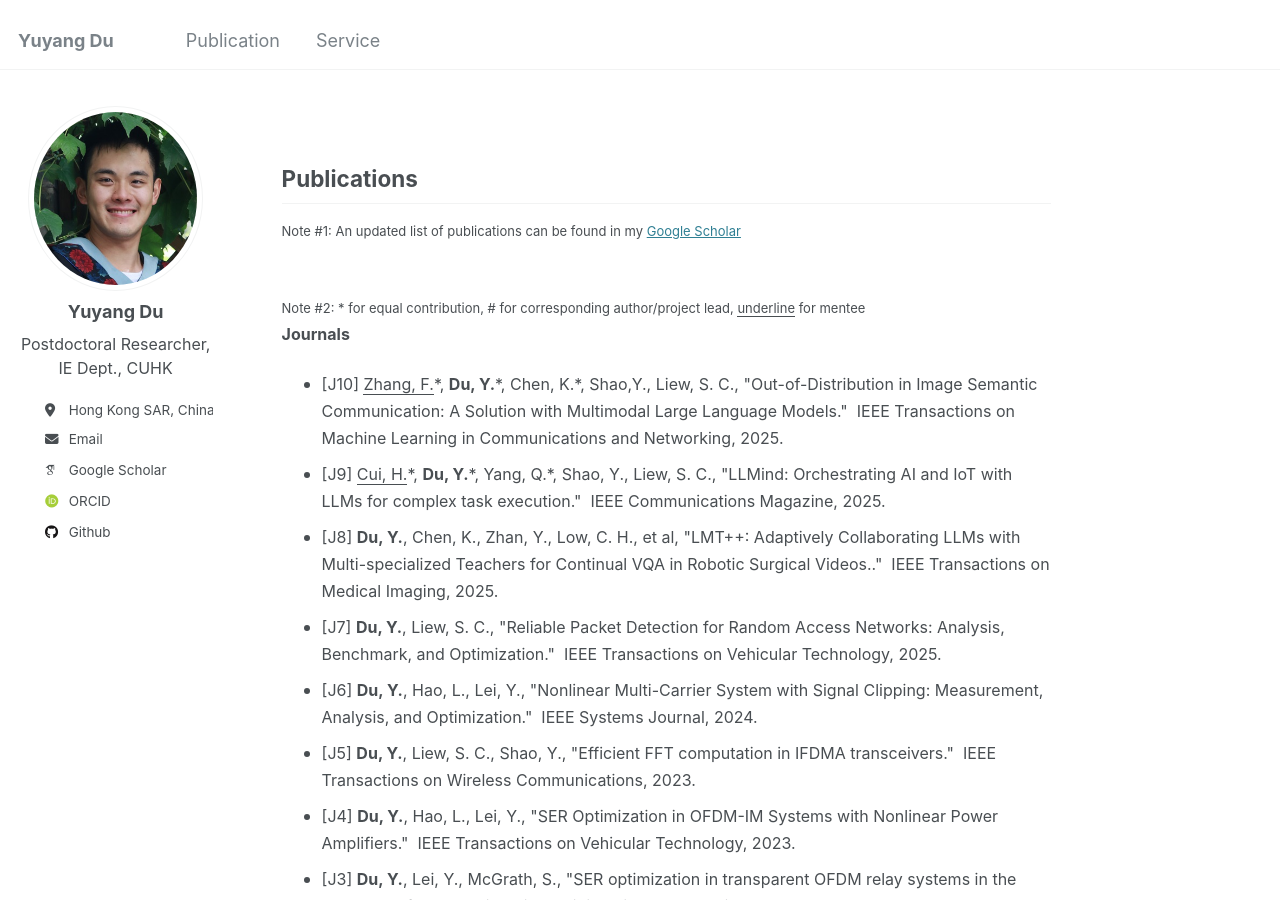
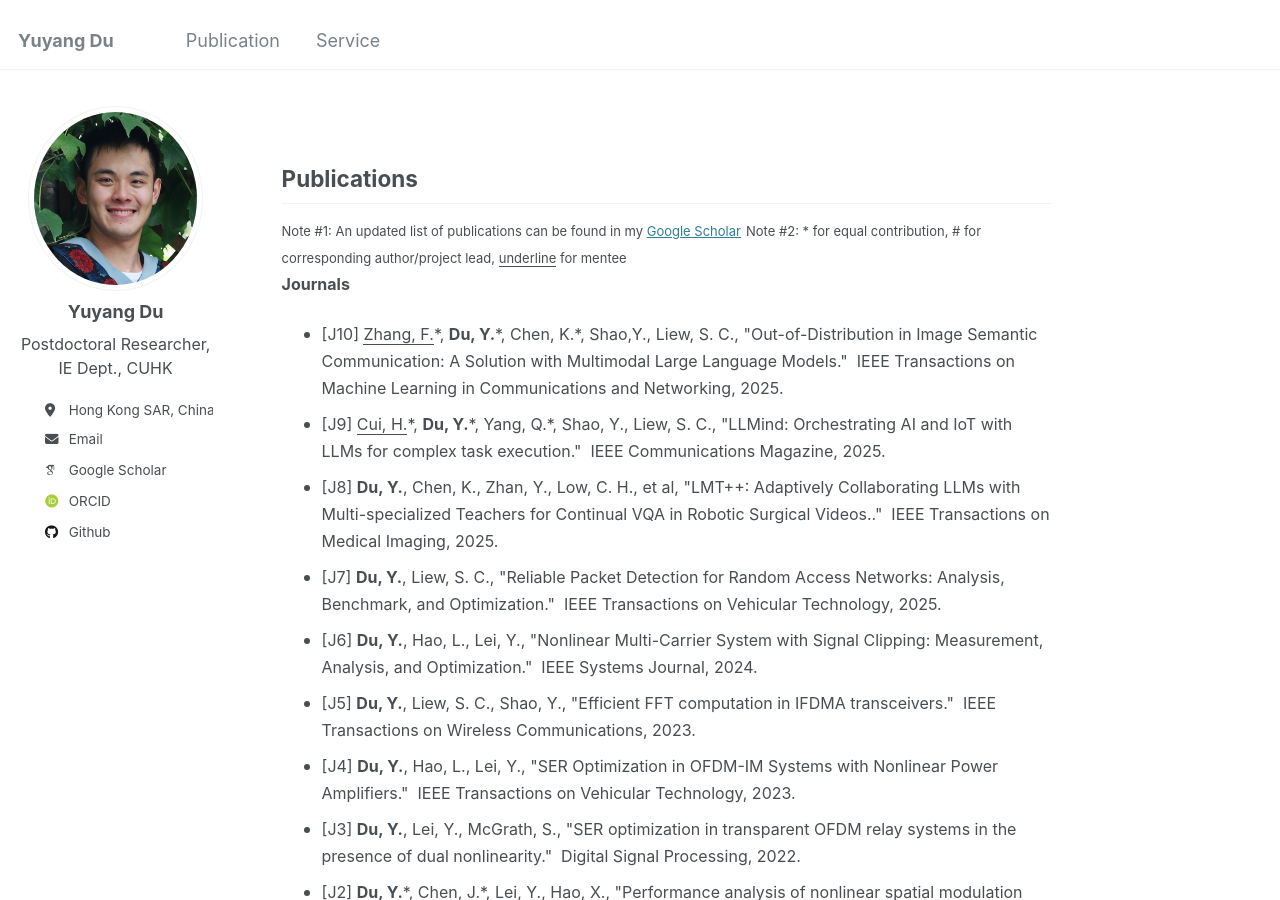
Before and after one commit to yuyangdu01/yuyangdu01.github.io, a Jekyll site: the page built from _pages/markdown.md, in a window 1280 px wide and 900 px high. Built offline with Jekyll 4.4.1, drawn with Linux system fonts in a browser that asks for light colours; some web fonts are replaced.

Commit message:
Update markdown.md

```diff
--- a/_pages/markdown.md
+++ b/_pages/markdown.md
@@ -7,9 +7,9 @@ redirect_from:
   - /markdown.html
 ---
 
-Publications <font size=3></font>
+Publications
 ------
-<font size=2>Note #1: An updated list of publications can be found in my <a href="https://scholar.google.com/citations?user=DLDht70AAAAJ">Google Scholar</a></font><br>
+<font size=2>Note #1: An updated list of publications can be found in my <a href="https://scholar.google.com/citations?user=DLDht70AAAAJ">Google Scholar</a></font>
 <font size=2>Note #2: * for equal contribution, # for corresponding author/project lead, <u>underline</u> for mentee</font>
 **<font size=3>Journals</font>** <br>
 * <font size=3>[J10] <u>Zhang, F.</u>*, <b>Du, Y.</b>*, Chen, K.*, Shao,Y., Liew, S. C., "Out-of-Distribution in Image Semantic Communication: A Solution with Multimodal Large Language Models." &nbsp;IEEE Transactions on Machine Learning in Communications and Networking, 2025.</font>
```
